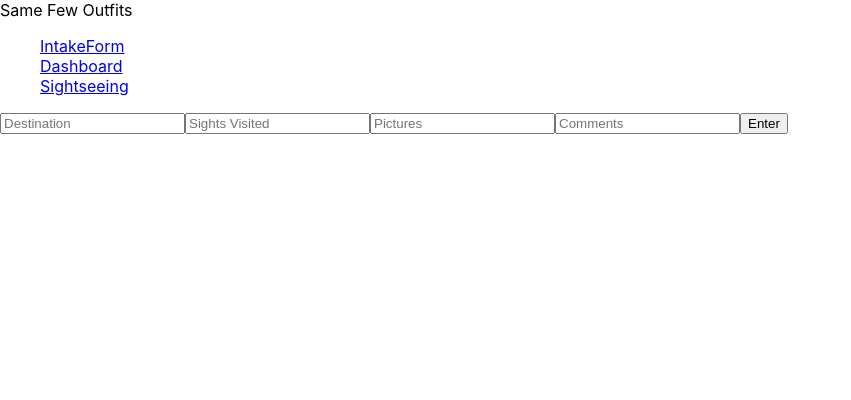
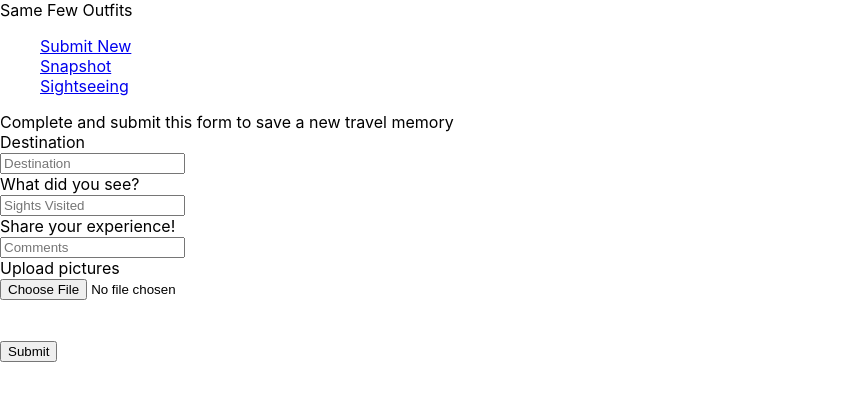
Before and after one commit to KManthrige/SameFewOutfits, a React (Create React App) app: page /intakeForm in a window 1280 px wide. Shown: the top 400 px of the page, without its empty margins (0-851 px from the left). Built offline with nearby package versions, Linux system fonts and the light colour scheme.

Commit message:
completed base64 to store pictures

```diff
--- a/src/App.js
+++ b/src/App.js
@@ -5,13 +5,6 @@ import Dashboard from "./Dashboard";
 import Sightseeing from "./Sightseeing";
 import IntakeForm from "./IntakeForm";
 
-// const router = createBrowweRouter ([
-//   {
-//     path: "/",
-//     element: <div>Hello World</div>
-
-//   }
-// ])
 export default function App() {
 
   // useEffect(() => {
@@ -27,17 +20,15 @@ export default function App() {
       </div>
       <nav>
         <ul>
-          <Link to="/intakeForm">IntakeForm</Link>
+          <Link to="/intakeForm">Submit New</Link>
           <br />
-          <Link to="/dashboard">Dashboard</Link>
+          <Link to="/dashboard">Snapshot</Link>
           <br />
           <Link to="/sightseeing">Sightseeing</Link>
         </ul>
       </nav>
       <Routes>
 
-        {/* <Dashboard />
-        <Sightseeing /> */}
         <Route path="/intakeForm" element={<IntakeForm />} />
         <Route path="/dashboard" element={<Dashboard />} />
         <Route path="/sightseeing" element={<Sightseeing />} />
--- a/src/Dashboard.js
+++ b/src/Dashboard.js
@@ -11,6 +11,7 @@ export default function Dashboard(){
       }
     return (
         <>
+             <div classname="card"></div>
               <button onClick= {getDestinationsData} >get destinations</button>
         </>
     )
--- a/src/IntakeForm.js
+++ b/src/IntakeForm.js
@@ -1,32 +1,87 @@
-import { useState } from "react"
+import { useState, useEffect } from "react"
 
 export default function IntakeForm() {
-    const [addNew, setAddNew] = useState ({
+    const [addNew, setAddNew] = useState({
         destination: "",
         sights: "",
-        pictures: "",
         comments: "",
     })
+    const [base64String, setBase64String] = useState("")
 
     const handleIntake = (event) => {
-        setAddNew ((prevState) => ({
+        setAddNew((prevState) => ({
             ...prevState,
             [event.target.name]: event.target.value
         }))
+
     }
 
-    const addIntake = () => {
-        console.log("Enter")
+    const handlePictures = (event) => {
+        const file = event.target.files[0]
+        if (file) {
+            convertToBase64(file)
+        }
     }
 
+    const convertToBase64 = (data) => {
+        const reader = new FileReader();
+        reader.onloadend = () => {
+            const base64 = reader.result
+            setBase64String(base64)
+        }
+        reader.readAsDataURL(data)
+    }
+
+    const addIntake = async () => {
+        const combination = {
+            //...addNew
+            destination: addNew.destination,
+            sights: addNew.sights,
+            comments: addNew.comments,
+            base64String
+        }
+        console.log("combination", combination)
+
+        try {
+            const response = await fetch("/api/addIntake", {
+                method: "POST",
+                headers: { "Content-Type": "application/json" },
+                body: JSON.stringify(combination)
+            })
+            const data = await response.json()
+            console.log("Post Data", data)
+        } catch (error) {
+            console.log("Error in POST data", error)
+        }
+
+    }
+
+    useEffect(() => {
+        console.log("track new", addNew)
+    }, [addNew])
+
+    useEffect(() => {
+        console.log("base64 tracking", base64String)
+    }, [base64String])
 
     return (
         <>
-        <input name="destination" className="destination" placeholder="Destination" onChange={handleIntake} value={addNew.destination}/>
-        <input name="sights" className="sights" placeholder="Sights Visited" onChange={handleIntake} value={addNew.sights}/>
-        <input name="pictures" className="pictures" placeholder="Pictures" onChange={handleIntake} value={addNew.pictures}/>
-        <input name="comments" className="comments" placeholder="Comments" onChange={handleIntake} value={addNew.comments}/>
-        <button onClick={addIntake}>Enter</button>
+            <div className="instructions">Complete and submit this form to save a new travel memory</div>
+            <div>Destination</div>
+            <input name="destination" className="destination" placeholder="Destination" onChange={handleIntake} value={addNew.destination} />
+            <div>What did you see?</div>
+            <input name="sights" className="sights" placeholder="Sights Visited" onChange={handleIntake} value={addNew.sights} />
+            {/* <input name="pictures" className="pictures" placeholder="Pictures" onChange={handleIntake} value={addNew.pictures} /> */}
+            <div>Share your experience!</div>
+            <input name="comments" className="comments" placeholder="Comments" onChange={handleIntake} value={addNew.comments} />
+            <div>Upload pictures</div>
+            <input type="file" id="button" onChange={handlePictures} />
+            <br />
+            <br />
+            <br />
+            <button onClick={addIntake}>Submit</button>
+
+
 
 
         </>
--- a/src/Sightseeing.js
+++ b/src/Sightseeing.js
@@ -1,17 +1,26 @@
+import { useState, useEffect } from "react";
 
 export default function Sightseeing() {
+
+    const [data, setData] = useState({})
+
     const getSightseeing = async () => {
         try {
           const response = await fetch ("api/sightseeingData")
           const data = await response.json()
-          console.log("sightseeing", data)
+          setData(data)
         } catch (error) {
           console.log("Error Fetching Data", error)
         }
       }
+useEffect(() => {
+    console.log(data)
+}, [data])
+
     return (
         <>
               <button onClick={getSightseeing}>sightseeing</button>
+              {data && data.length > 0 ?  <img src={data[4].pictures} alt="pic" width={"500"} height={"600"}/> : null}
 
         </>
     )
```
Also changed, not shown: 1 other file (tests, documents, lock files or other folders).
